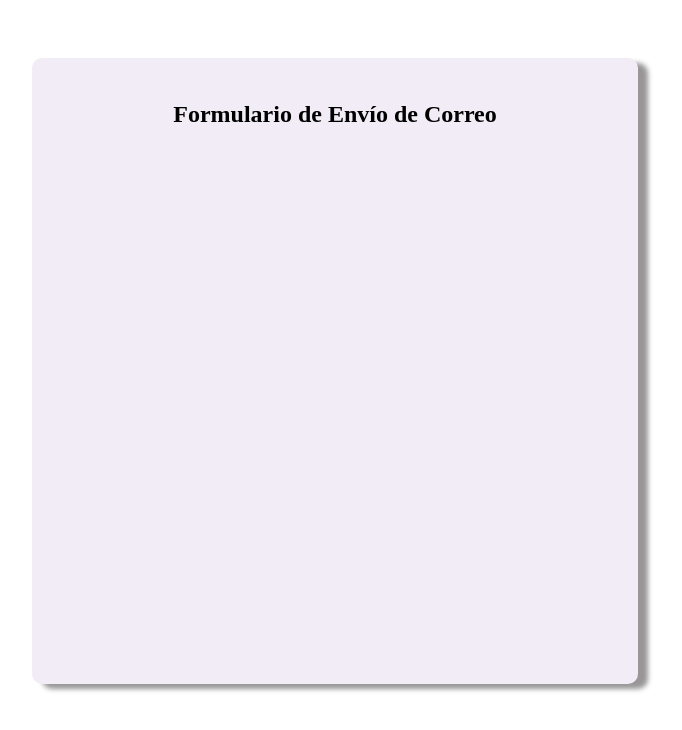
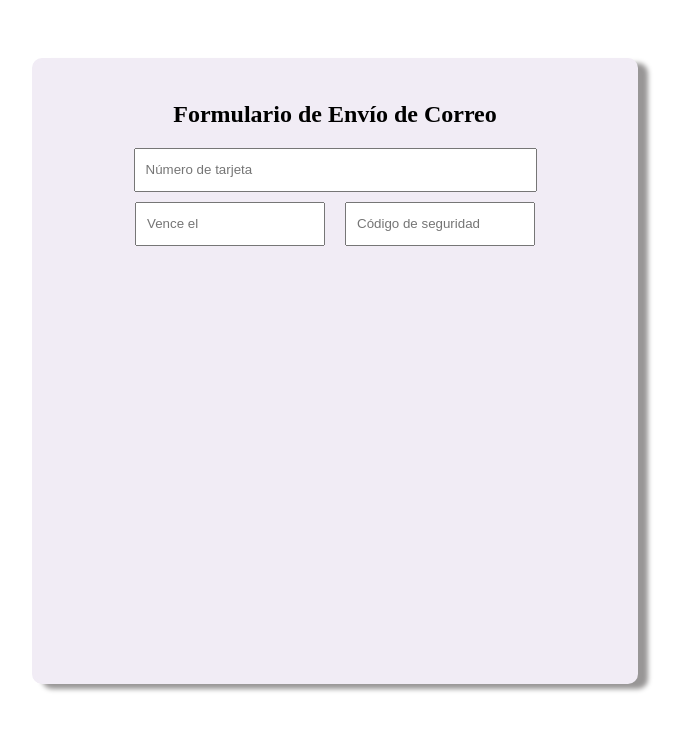
Before and after one commit to mancabra/practica_estilo, a plain HTML site: page index.html in a window 1280 px wide. Shown: the whole page, without its empty margins (305-987 px from the left). Drawn offline with Linux system fonts and the light colour scheme.

Commit message:
Se agrega estructura de inputs generales y clases de estilos

```diff
--- a/index.html
+++ b/index.html
@@ -11,6 +11,15 @@
         <div class="formulario">
             <h2>Formulario de Envío de Correo</h2>
             <form>
+                <div class="caja">
+                    <input id="numero" class="completo" type="text" placeholder="Número de tarjeta" required>
+                </div>
+                <div class="caja">
+                    <div class="interior">
+                        <input id="fecha" class="medioI" type="text" placeholder="Vence el" required>
+                        <input id="codigo" class="medioD" type="text" placeholder="Código de seguridad" required>
+                    </div>
+                </div>
             </form>
         </div>
     </div>
--- a/styles.css
+++ b/styles.css
@@ -17,3 +17,39 @@
     border-radius: 10px;
     box-shadow: 10px 5px 5px rgb(152, 150, 150);
 }
+.caja{
+    display: grid;
+    place-items: center;
+    margin-top: 10px;
+    margin-bottom: 10px;
+}
+
+.completo{
+    width: 96%;
+    height: 30px;
+    padding: 5px;
+    padding-left: 10px;
+}
+
+.interior{
+    display: flex;
+    width: 100%;
+    padding: 0px;
+}
+
+.medioD{
+    margin: 0;
+    width: 50%;
+    height: 30px;
+    padding: 5px;
+    padding-left: 10px;
+    margin-left: 10px;
+}
+
+.medioI{
+    width: 50%;
+    height: 30px;
+    padding: 5px;
+    padding-left: 10px;
+    margin-right: 10px;
+}
```
